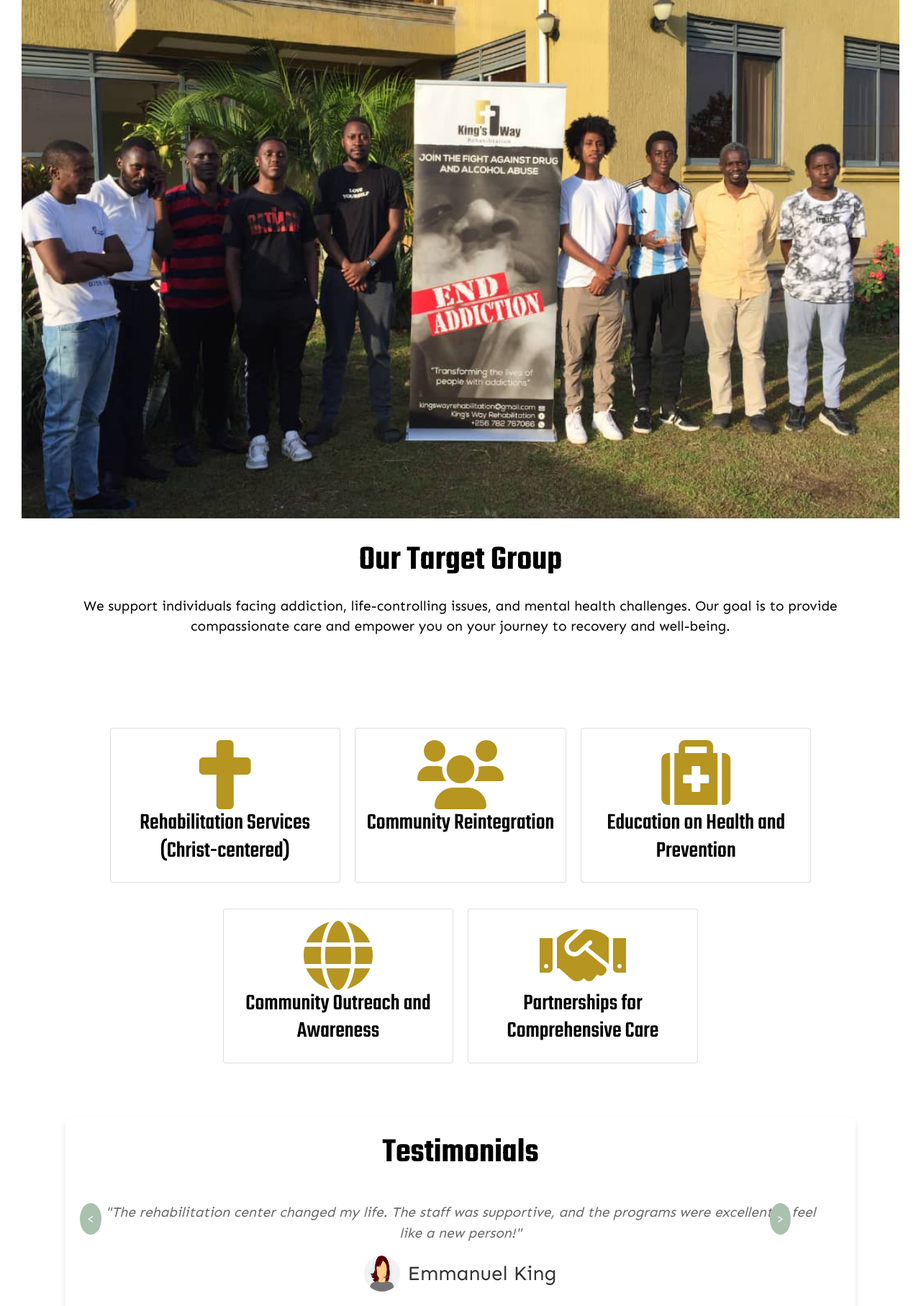
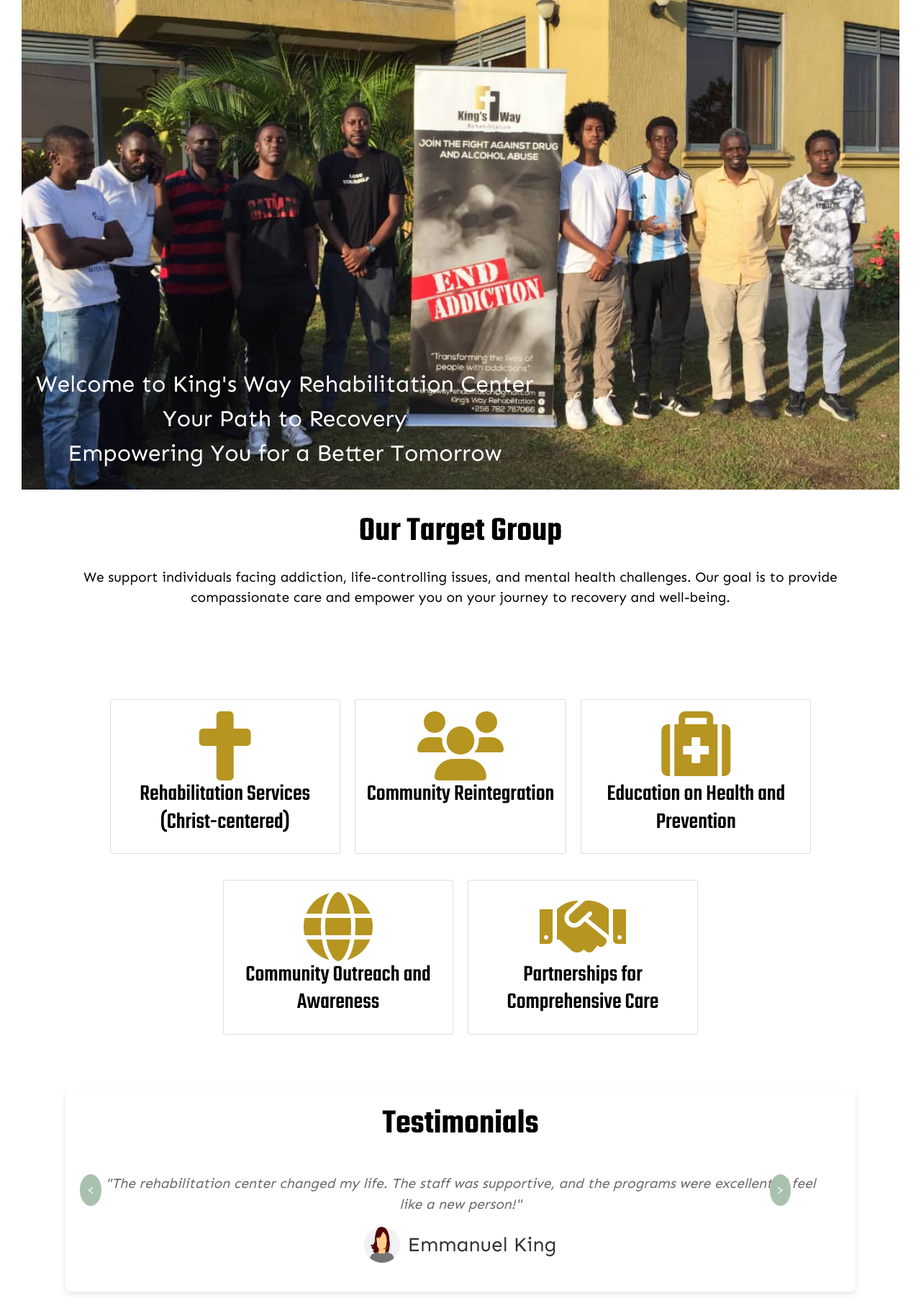
Before and after one commit to daphine-1207/King-s_Way_Rehabilitation_Center_Website, a Django app: page / in a window 1280 px wide. Shown: the part 70-1884 px from the top of the page at 72% size. Run offline with Django 5.2, Linux system fonts and the light colour scheme.

Commit message:
added changes on the index page

```diff
--- a/KingsWayApp/templates/base.html
+++ b/KingsWayApp/templates/base.html
@@ -17,11 +17,7 @@
         font-family: 'Sen', sans-serif;
         margin: 0;
         padding: 0;
-        background-color: rgb(229, 239, 243);
-    }
-
-    html,
-    body {
+        background-color: rgb(229, 239, 243) !important;
         overflow-x: hidden;
     }
 
--- a/KingsWayApp/templates/index.html
+++ b/KingsWayApp/templates/index.html
@@ -5,24 +5,61 @@
 <style>
     .hero {
         position: relative;
+        width: 100%;
+        height: 90vh;
         background-image: url('../static/images/king\'s_way_pic1.jpg');
         background-size: cover;
         background-position: center;
-        height: 95vh;
         display: flex;
-        align-items: center;
-        justify-content: center;
-        margin-top: 0;
+        align-items: flex-end;
+        justify-content: flex-start;
     }
 
-    .hero::after {
-        content: '';
+    .sliding-text-container {
         position: absolute;
-        top: 0;
-        left: 0;
-        right: 0;
-        bottom: 0;
-        z-index: 1;
+        bottom: 20px;
+        left: 20px;
+        width: auto;
+        display: flex;
+        flex-direction: column;
+        align-items: flex-start;
+        overflow: hidden;
+    }
+
+    .sliding-text {
+        white-space: nowrap;
+        font-size: 2rem !important;
+        /* Use rem for more predictable sizing */
+        color: white;
+        animation: slideIn 3s forwards;
+        opacity: 0;
+        margin-bottom: 7px;
+    }
+
+    @keyframes slideIn {
+        0% {
+            transform: translateX(-100%);
+            opacity: 0;
+        }
+
+        100% {
+            transform: translateX(0);
+            opacity: 1;
+        }
+    }
+
+    @media (max-width: 768px) {
+        .sliding-text {
+            font-size: 4vw;
+            /* Responsive font size for tablets */
+        }
+    }
+
+    @media (max-width: 480px) {
+        .sliding-text {
+            font-size: 6vw;
+            /* Larger responsive font size for phones */
+        }
     }
 
     .content {
@@ -274,7 +311,15 @@
     }
 </style>
 
-<div class="hero"></div>
+<div class="hero">
+    <div class="sliding-text-container">
+        <p class="sliding-text">
+            Welcome to King's Way Rehabilitation Center<br>
+            Your Path to Recovery<br>
+            Empowering You for a Better Tomorrow
+        </p>
+    </div>
+</div>
 
 <div class="content">
     <h2>Our Target Group</h2>
@@ -418,6 +463,20 @@
         window.addEventListener('load', scrollReveal);
     });
 
+    document.addEventListener('DOMContentLoaded', () => {
+        const texts = document.querySelectorAll('.sliding-text');
+        let index = 0;
+
+        function showText() {
+            texts.forEach((text, i) => {
+                text.style.animationDelay = `${i * 3}s`;
+            });
+        }
+
+        showText();
+    });
+
+
 </script>
 
 {% endblock %}
```
Also changed, not shown: KingsWayApp/templates/donate.html (+13 -3 lines).
